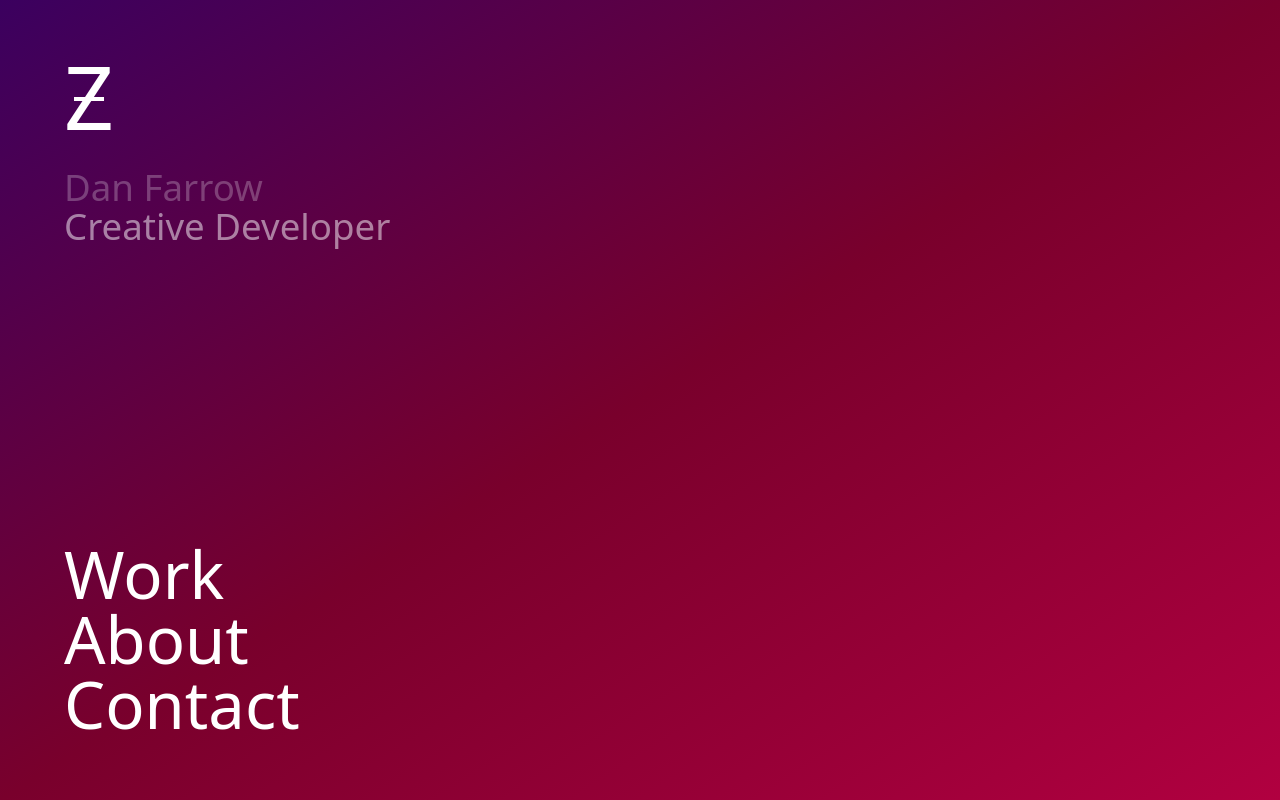
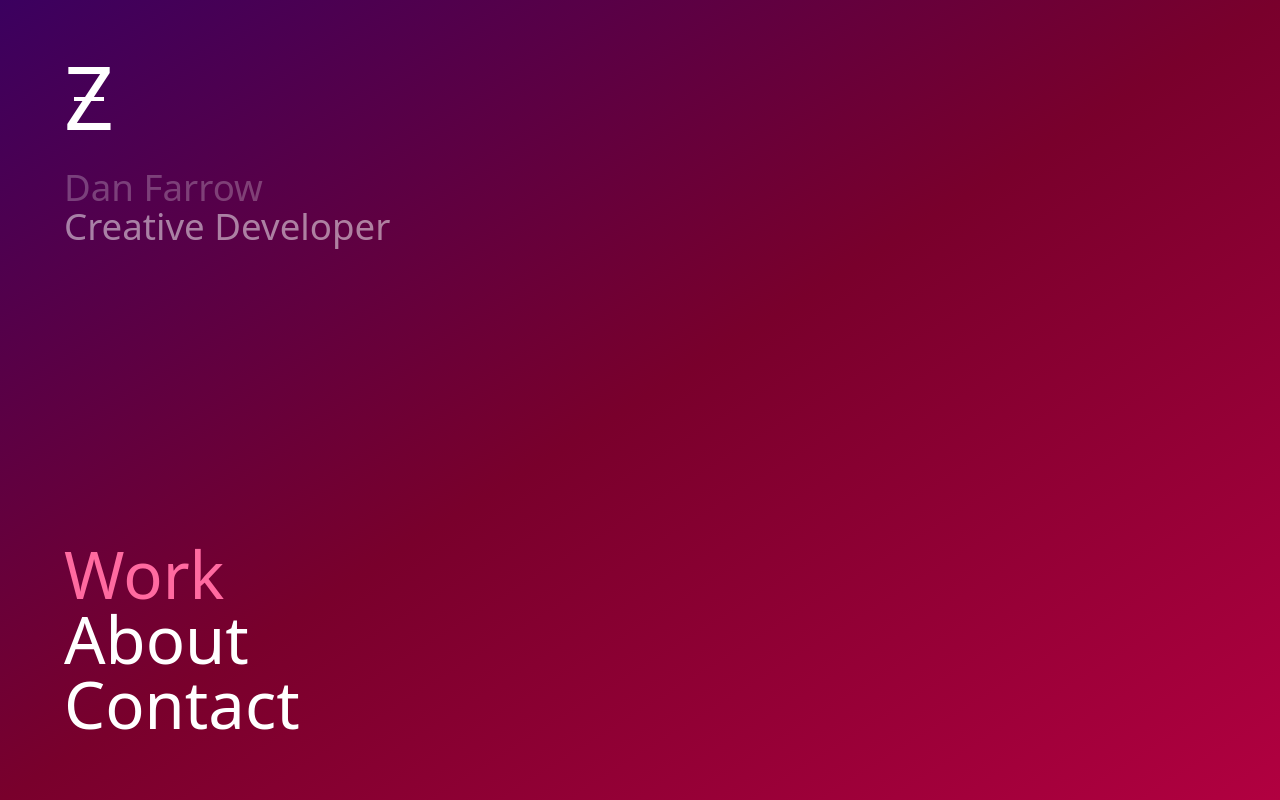
Before and after one commit to Zellement/zellement-2023, a Nuxt app: page / in a window 1280 px wide. Built offline with nearby package versions, Linux system fonts and the light colour scheme; no server answers; a web font is replaced by a local one.

Commit message:
add active state

```diff
--- a/assets/scss/molecules/site-nav.scss
+++ b/assets/scss/molecules/site-nav.scss
@@ -11,4 +11,12 @@
             @apply w-1/2;
         }
     }
+    &__link-active {
+        &:after {
+            @apply w-1/2;
+        }
+    }
+    .router-link-exact-active {
+        @apply text-shiraz-50;
+    }
 }
--- a/components/molecules/SiteNav.vue
+++ b/components/molecules/SiteNav.vue
@@ -1,15 +1,17 @@
 <template>
     <nav class="fixed bottom-0 left-0 z-20 flex flex-col p-4 font-serif text-lg list-none site-nav lg:text-xl xl:text-2xl xl:p-16 3xl:text-3xl ">
-        <li class="site-nav__list"><nuxt-link class="site-nav__link" to="/">Work</nuxt-link></li>
-        <li class="site-nav__list"><nuxt-link class="site-nav__link" to="/">About</nuxt-link></li>
-        <li class="site-nav__list"><nuxt-link class="site-nav__link" to="/">Contact</nuxt-link></li>
+        <li :class="isWorkPage" class="site-nav__list" ><nuxt-link class="site-nav__link" to="/">Work</nuxt-link></li>
+        <li class="site-nav__list"><nuxt-link class="site-nav__link" to="/about">About</nuxt-link></li>
+        <li class="site-nav__list"><nuxt-link class="site-nav__link" to="/contact">Contact</nuxt-link></li>
     </nav>
 </template>
 
 <script setup>
 const route = useRoute()
 
-console.log(route)
+const isWorkPage = computed(() => {
+    return route.path.includes('work') ? 'router-link-exact-active' : null
+})
 
 // const isWorkPage = computed(() => {
 //     return window.location.pathname.includes('work')
```
